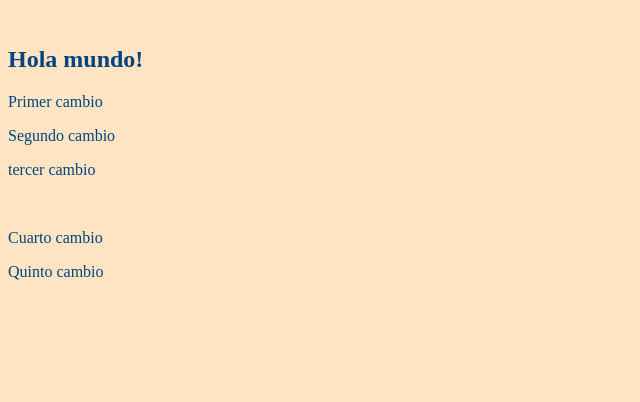
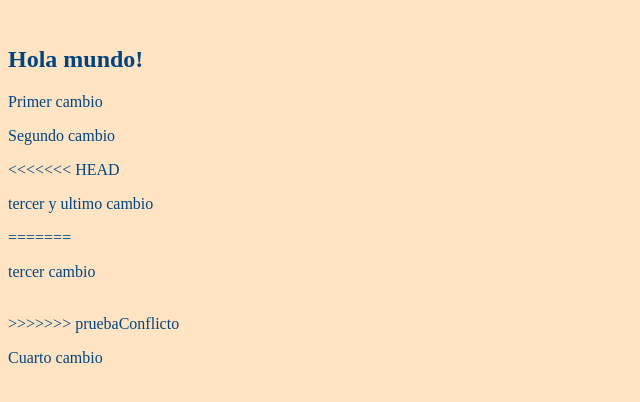
Before and after one commit to HarrysonBaquero/Prueba_Git_1, a plain HTML site: page index.html in a window 1280 px wide. Shown: the whole page, without its empty margins (0-640 px from the left). Drawn offline with Linux system fonts and the light colour scheme.

Commit message:
Revert "quinto cambio"
This reverts commit 788f06f36a542b5b7b643eb67fe1df692945fb0c.

```diff
--- a/index.html
+++ b/index.html
@@ -12,10 +12,13 @@
   <h2>Hola mundo!</h2>
   <p>Primer cambio</p>
   <p>Segundo cambio</p>
+<<<<<<< HEAD
+  <p>tercer y ultimo cambio</p>
+=======
   <p>tercer cambio</p>
 </br>
+>>>>>>> pruebaConflicto
   <p>Cuarto cambio</p>
-  <p>Quinto cambio</p>
 </body>
 
 </html>
```
